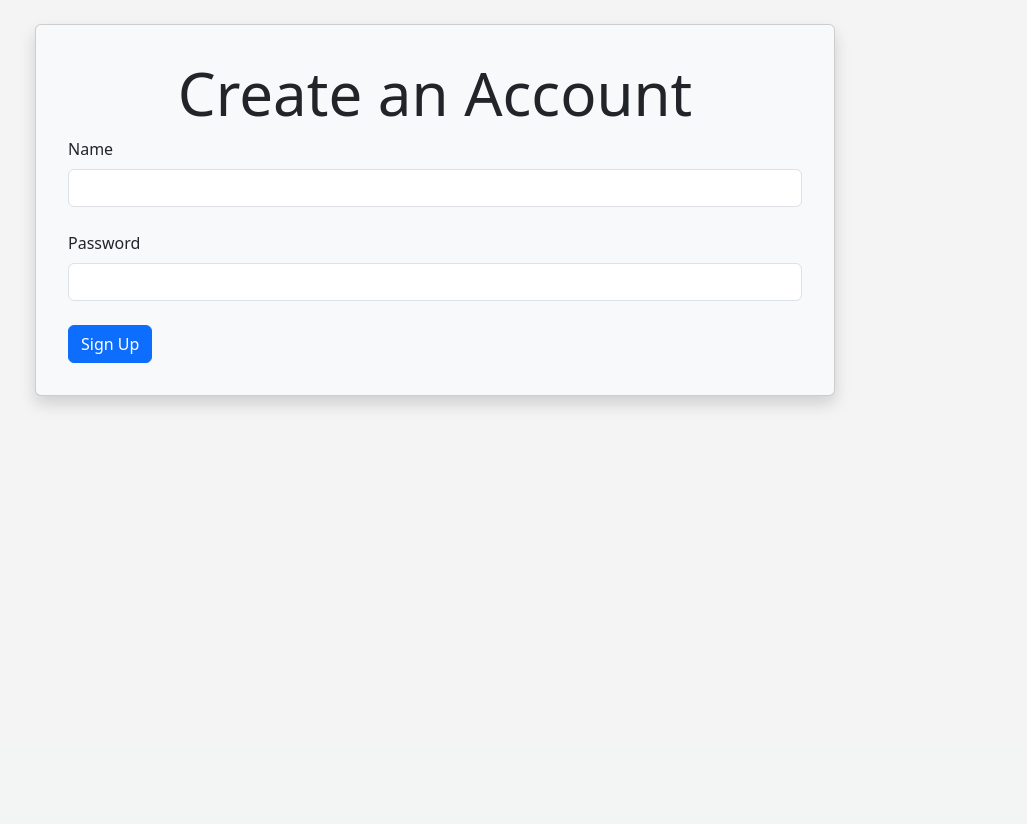
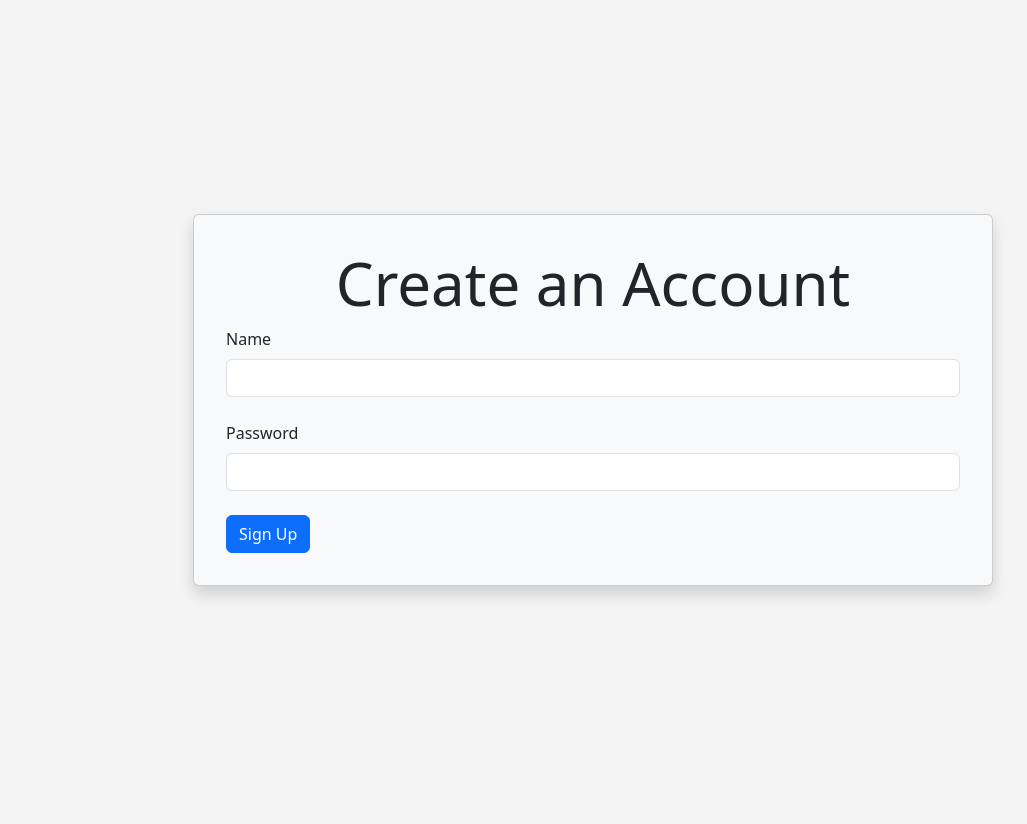
Before and after one commit to ErikBurdett/RoverWeb, a Flask app: page /user/signup in a window 1280 px wide. Shown: the part 56-880 px from the top of the page, without its empty margins (47-1074 px from the left). Before the commit the page ends 463 px from the top, so only its background shows below. Run offline with Flask 3, Linux system fonts and the light colour scheme; some libraries are stand-ins or nearby versions.

Commit message:
Update sign_up.html

```diff
--- a/api/templates/sign_up.html
+++ b/api/templates/sign_up.html
@@ -9,6 +9,7 @@
     </div>
 {% endfor %}
 
+<div class="d-flex justify-content-center align-items-center" style="min-height: 100vh;">
   <div class="card shadow p-3 mb-5 bg-body-tertiary rounded" style="width: 50rem;">
     <div class="card-body">
       <h1 class="card-title text-center">Create an Account</h1>
@@ -27,5 +28,6 @@
 
       </form>
   </div>
+</div>
 
 {% endblock %}
```
Lines whose indentation alone changed are shown as unchanged.
